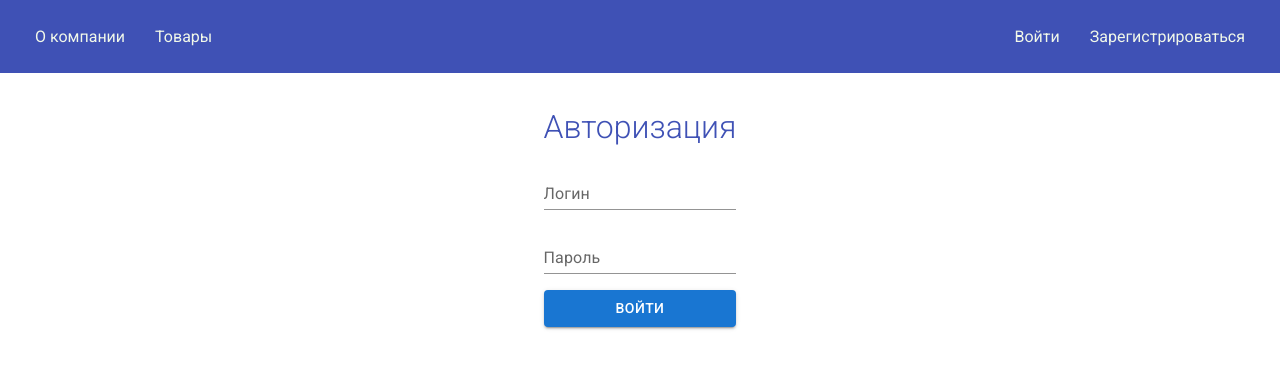
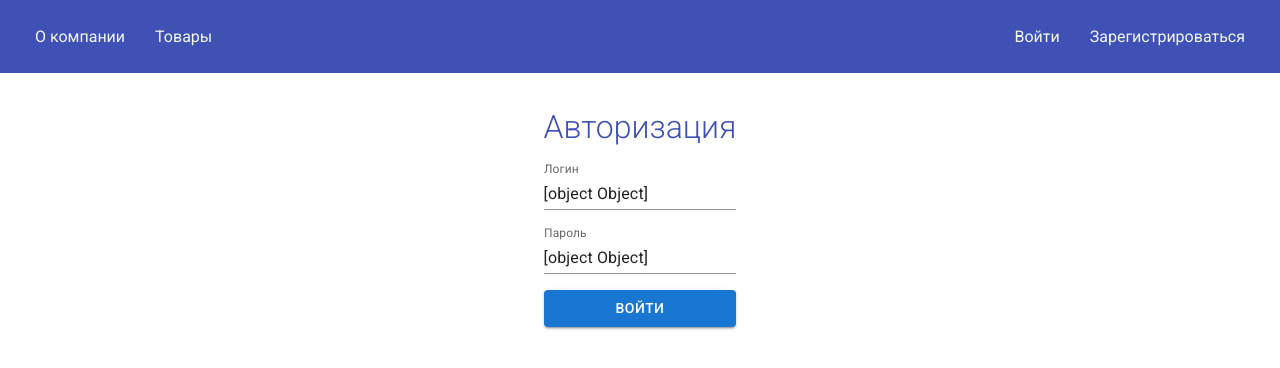
Before and after one commit to Async-Reaper/Zooshop-react, a React (Create React App) app: page /login in a window 1280 px wide. Shown: the top 368 px of the page. Built offline with nearby package versions, Linux system fonts and the light colour scheme.

Commit message:
create hook for login and signup

```diff
--- a/src/components/Forms/LoginForm.tsx
+++ b/src/components/Forms/LoginForm.tsx
@@ -1,17 +1,49 @@
-import React, { FC } from 'react'
+import React, { FC, useState } from 'react'
 import Stack from '@mui/material/Stack';
 import TextField from '@mui/material/TextField';
 import Button from '@mui/material/Button';
 import H1 from '../UI/H1/H1';
+import { IUserLogin } from '../../models/IUserLogin';
+import { useTypedSelector } from '../../hooks/useTypedSelector';
+import { useTypedDispatch } from '../../hooks/useTypedDispatch';
+import { LoginService } from '../../services/LoginService';
+import { useInput } from '../../hooks/useInput';
 
 const LoginForm: FC = () => {
+    const login = useInput('')
+    const password = useInput('')
+
+    const { loading } = useTypedSelector(state => state.login)
+    const dispatch = useTypedDispatch()
+
+    const loginData: IUserLogin = {
+        name: login.value,
+        password: password.value
+    }
+
+    const fetchLogin = (e: React.FormEvent<HTMLFormElement>) => {
+        e.preventDefault()
+        login.onClick()
+        password.onClick()
+        // dispatch(LoginService(loginData))
+    }
     return (
-        <form>
+        <form onSubmit={fetchLogin}>
             <Stack spacing={2}>
                 <H1>Авторизация</H1>
-                <TextField label="Логин" variant="standard" />
-                <TextField label="Пароль" variant="standard" />
-                <Button variant="contained">Войти</Button>
+                <TextField
+                    value={login}
+
+                    label="Логин"
+                    variant="standard"
+                />
+                <TextField
+                    value={password}
+
+                    label="Пароль"
+                    variant="standard"
+                />
+                <Button  type='submit' variant="contained">Войти</Button>
             </Stack>
         </form>
     )
--- /dev/null
+++ b/src/hooks/useInput.ts
@@ -0,0 +1,21 @@
+import { useState } from "react"
+
+export const useInput = (state: string) => {
+    const [value, setValue] = useState(state);
+    const [isDirty, setIsDirty] = useState<boolean>(false);
+
+    const onChange = (e: React.ChangeEvent<HTMLInputElement>): void => {
+        setValue(e.target.value)
+    }
+
+    const onClick = (): void => {
+        setIsDirty(true)
+    }
+
+    return {
+        value,
+        isDirty,
+        onChange,
+        onClick
+    }
+}
--- a/src/models/IUserLogin.ts
+++ b/src/models/IUserLogin.ts
@@ -1,5 +1,5 @@
 export interface IUserLogin {
-    id: number;
+    id?: number;
     name: string;
     password: string;
 }
```
